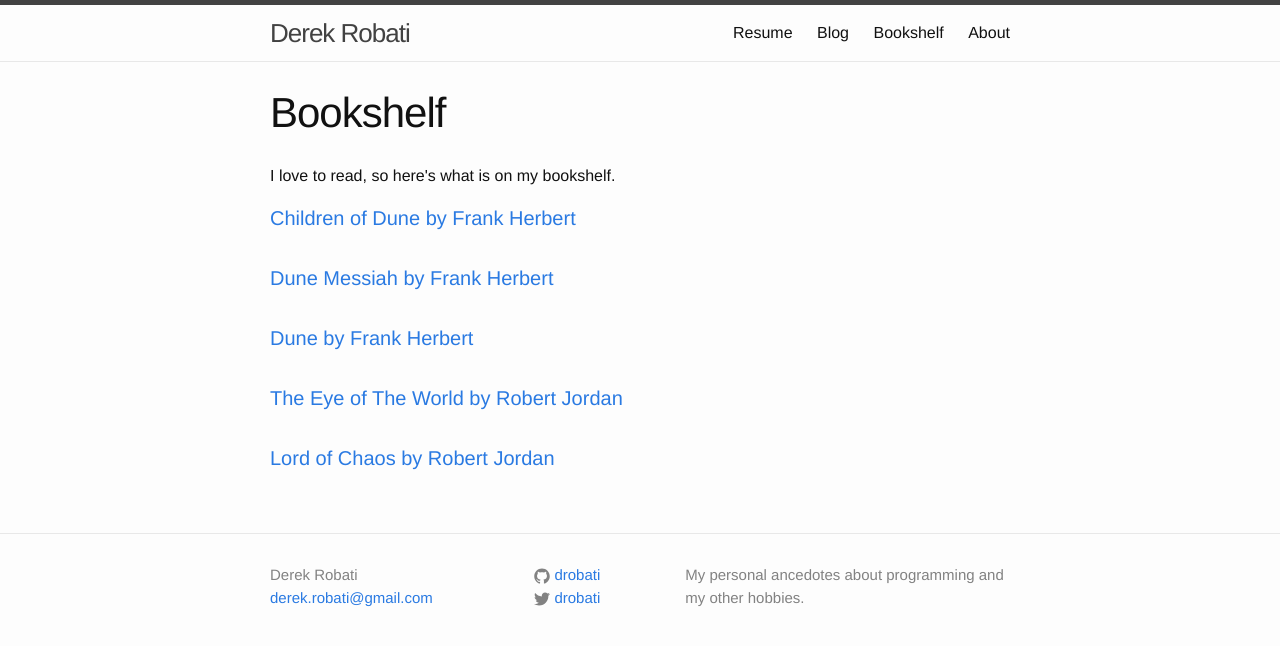
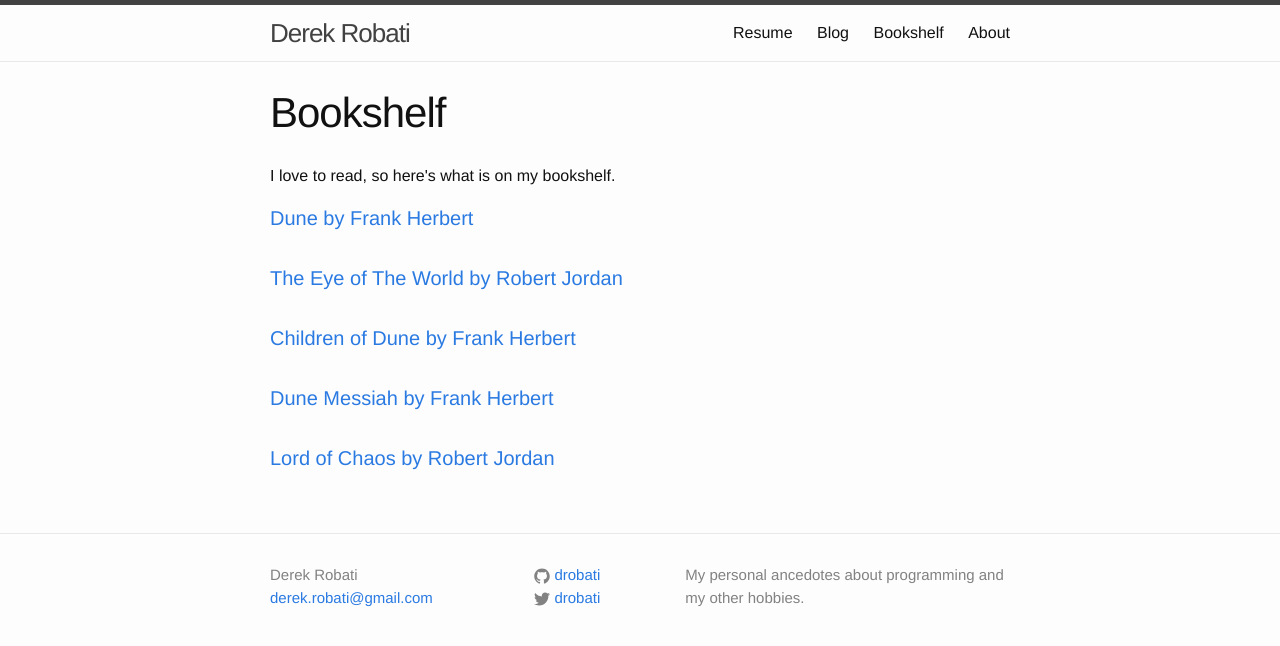
Before and after one commit to drobati/drobati.github.com, a Jekyll site: the page built from books.md, in a window 1280 px wide. Shown: the top 646 px of the page. Built offline with Jekyll 4.4.1, drawn with Linux system fonts in a browser that asks for light colours.

Commit message:
Attempting a different sorting method.

```diff
--- a/books.md
+++ b/books.md
@@ -9,7 +9,8 @@ permalink: /books/
   <p>I love to read, so here's what is on my bookshelf.</p>
 
   <ul class="post-list">
-    {% for book in site.books %}
+    {% assign sorted_books = site.books | sort: 'series' | sort: 'volume' %}
+    {% for book in sorted_books %}
       <li>
         <h4>
           <a href="{{ book.url }}">{{ book.title }} by {{ book.author }}</a>
```
Also changed, not shown: _books/children-of-dune.md (+1 -1 lines), _books/dune-messiah.md (+1 -1 lines), _books/dune.md (+1 -1 lines), _books/eye-of-the-world.md (+1 -1 lines), _books/lord-of-chaos.md (+1 -1 lines).
